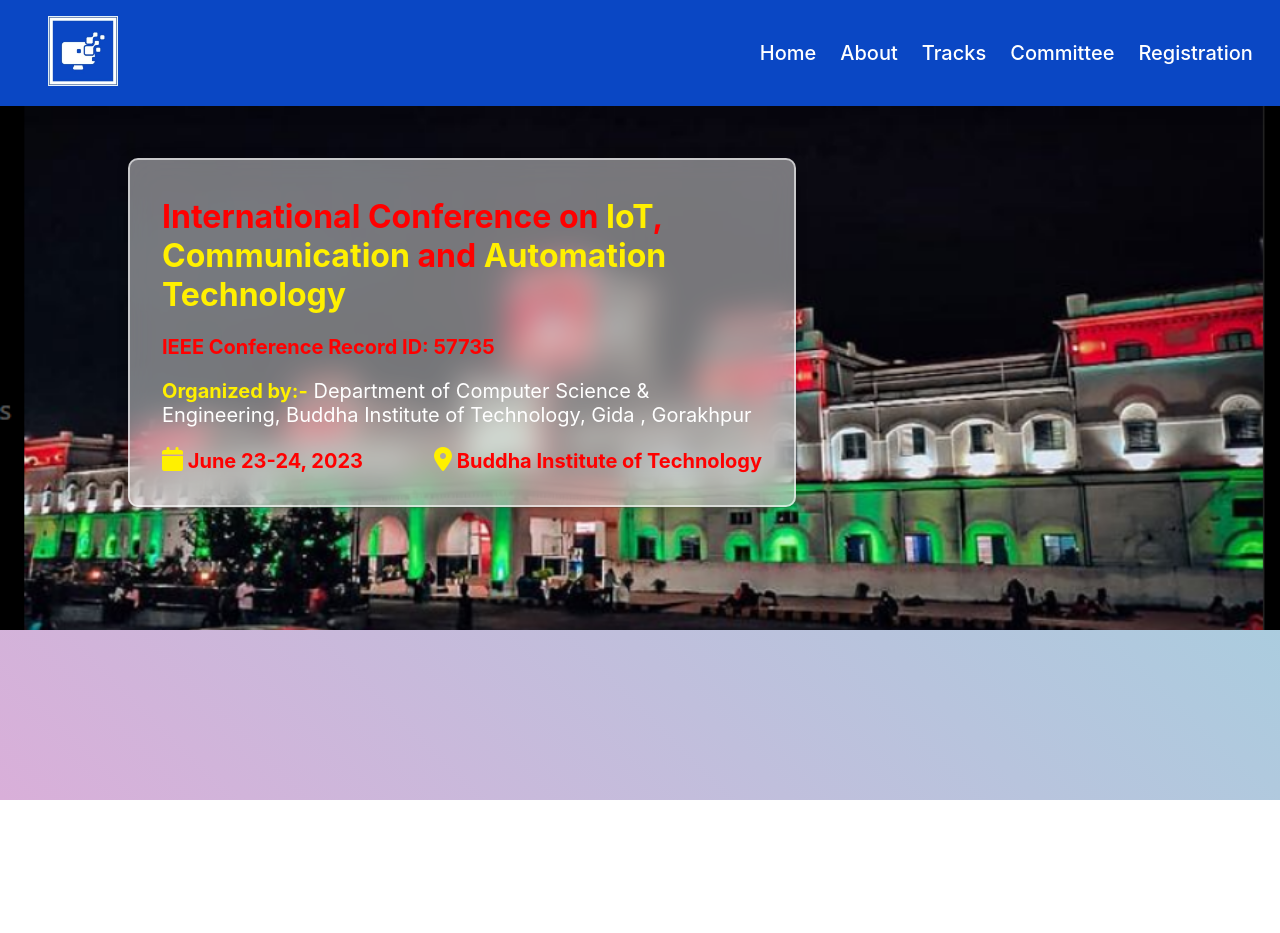
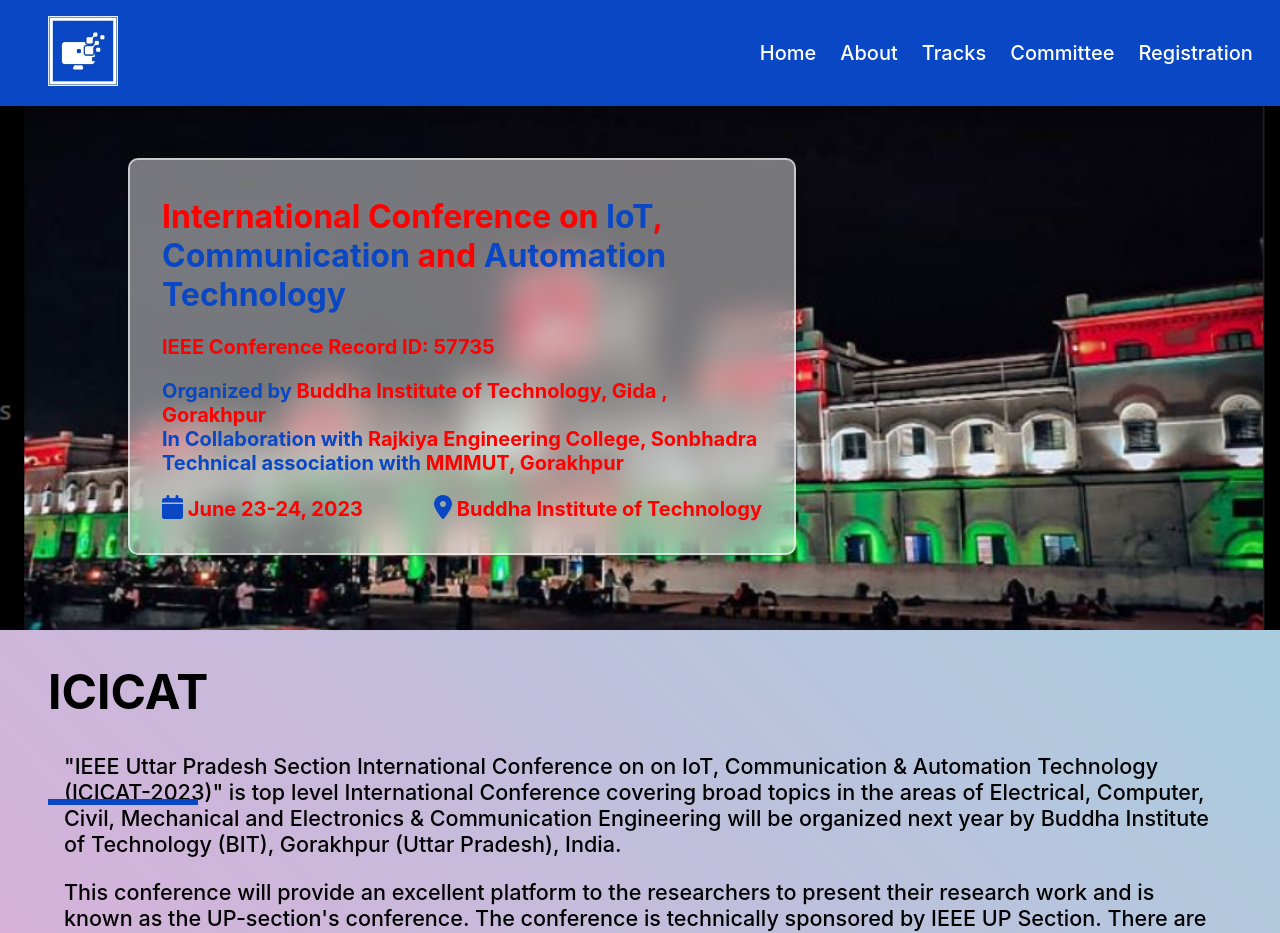
Before and after one commit to Prashant-17-11/ICICAT2023, a React (Create React App) app: page / in a window 1280 px wide. Shown: the top 933 px of the page. Before the commit the page ends 800 px from the top, so only its background shows below. Built offline with nearby package versions, Linux system fonts and the light colour scheme.

Commit message:
created about

```diff
--- a/src/App.js
+++ b/src/App.js
@@ -1,4 +1,5 @@
 import "./App.css";
+import About from "./components/About";
 import HomeImageSlider from "./components/HomeImageSlider";
 import Navbar from "./components/Navbar";
 
@@ -7,6 +8,7 @@
     <div className='App'>
       <Navbar />
       <HomeImageSlider />
+      <About />
     </div>
   );
 }
--- /dev/null
+++ b/src/components/About.js
@@ -0,0 +1,29 @@
+import React from "react";
+
+import "../styles/About.css";
+
+const About = () => {
+  return (
+    <div className='about'>
+      <h1>ICICAT</h1>
+      <p>
+        "IEEE Uttar Pradesh Section International Conference on on IoT,
+        Communication & Automation Technology (ICICAT-2023)" is top level
+        International Conference covering broad topics in the areas of
+        Electrical, Computer, Civil, Mechanical and Electronics & Communication
+        Engineering will be organized next year by Buddha Institute of
+        Technology (BIT), Gorakhpur (Uttar Pradesh), India.
+      </p>
+      <p>
+        This conference will provide an excellent platform to the researchers to
+        present their research work and is known as the UP-section's conference.
+        The conference is technically sponsored by IEEE UP Section. There are
+        multiple tracks in the conference covering almost all areas of
+        Electrical, Computer, Civil, Mechanical and Electronics & Communication
+        Engineering. Uttar Pradesh
+      </p>
+    </div>
+  );
+};
+
+export default About;
--- a/src/components/HomeImageSlider.js
+++ b/src/components/HomeImageSlider.js
@@ -38,10 +38,17 @@
             <span className='organized'>Automation Technology</span>
           </h1>
           <p className='ieee'>IEEE Conference Record ID: 57735</p>
-          <p>
-            <span className='organized'>Organized by:-</span> Department of
-            Computer Science & Engineering, Buddha Institute of Technology, Gida
-            , Gorakhpur
+          <p className='organized'>
+            Organized by{" "}
+            <span className='ieee'>
+              Buddha Institute of Technology, Gida , Gorakhpur
+            </span>
+            <br />
+            In Collaboration with{" "}
+            <span className='ieee'>Rajkiya Engineering College, Sonbhadra</span>
+            <br />
+            Technical association with{" "}
+            <span className='ieee'>MMMUT, Gorakhpur</span>
           </p>
         </div>
         <div className='links'>
--- /dev/null
+++ b/src/styles/About.css
@@ -0,0 +1,26 @@
+.about {
+  margin: 1rem;
+  padding: 0 2rem 1rem;
+  min-height: 300px;
+}
+
+.about h1 {
+  font-size: 3rem;
+  font-weight: 700;
+}
+
+.about h1::after {
+  content: "";
+  width: 150px;
+  height: 6px;
+  background: #0a47c4;
+  position: absolute;
+  bottom: -5px;
+  left: 3rem;
+}
+
+.about p {
+  font-size: 1.35rem;
+  font-weight: 450;
+  padding: 0 1rem;
+}
--- a/src/styles/HomeImageSlider.css
+++ b/src/styles/HomeImageSlider.css
@@ -34,7 +34,7 @@
   font-weight: 700;
 }
 .organized {
-  color: #fff000;
+  color: #0a47c4;
   font-weight: 700;
 }
 
@@ -49,7 +49,7 @@
 
 .links .icons {
   font-size: 1.5rem;
-  color: #fff000;
+  color: #0a47c4;
 }
 
 @media screen and (max-width: 1000px) {
```
